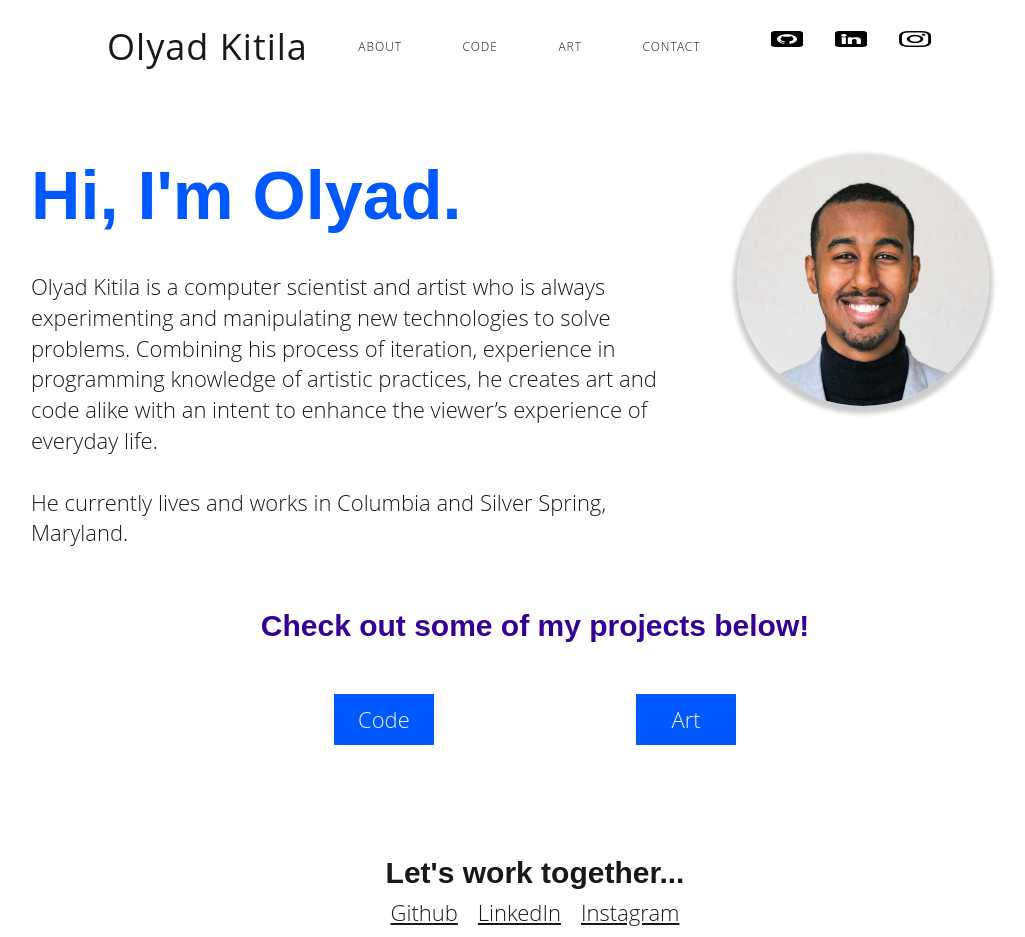
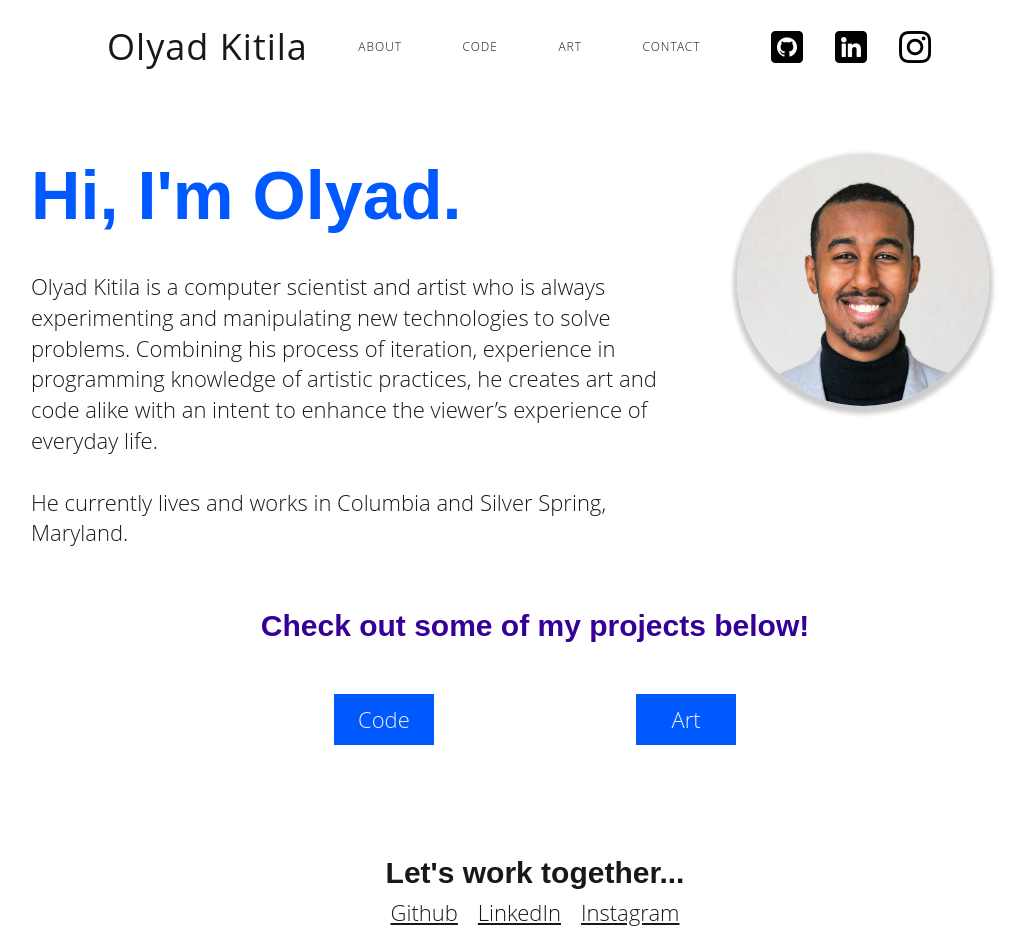
Before and after one commit to thymetime/Module-12-React, a React (Vite) app in the folder Portfolio/: page / in a window 1280 px wide. Shown: the whole page, without its empty margins (105-1130 px from the left). Built offline with nearby package versions, Linux system fonts and the light colour scheme.

Commit message:
fixing social icon formatting

```diff
--- a/Portfolio/src/Nav.css
+++ b/Portfolio/src/Nav.css
@@ -34,7 +34,6 @@ override bootstrap CSS rules with the same name
 
 .contact-icons {
     max-width: 50%;
-    max-height: 50%;
 }
 
 .nav-item_custom {
```
